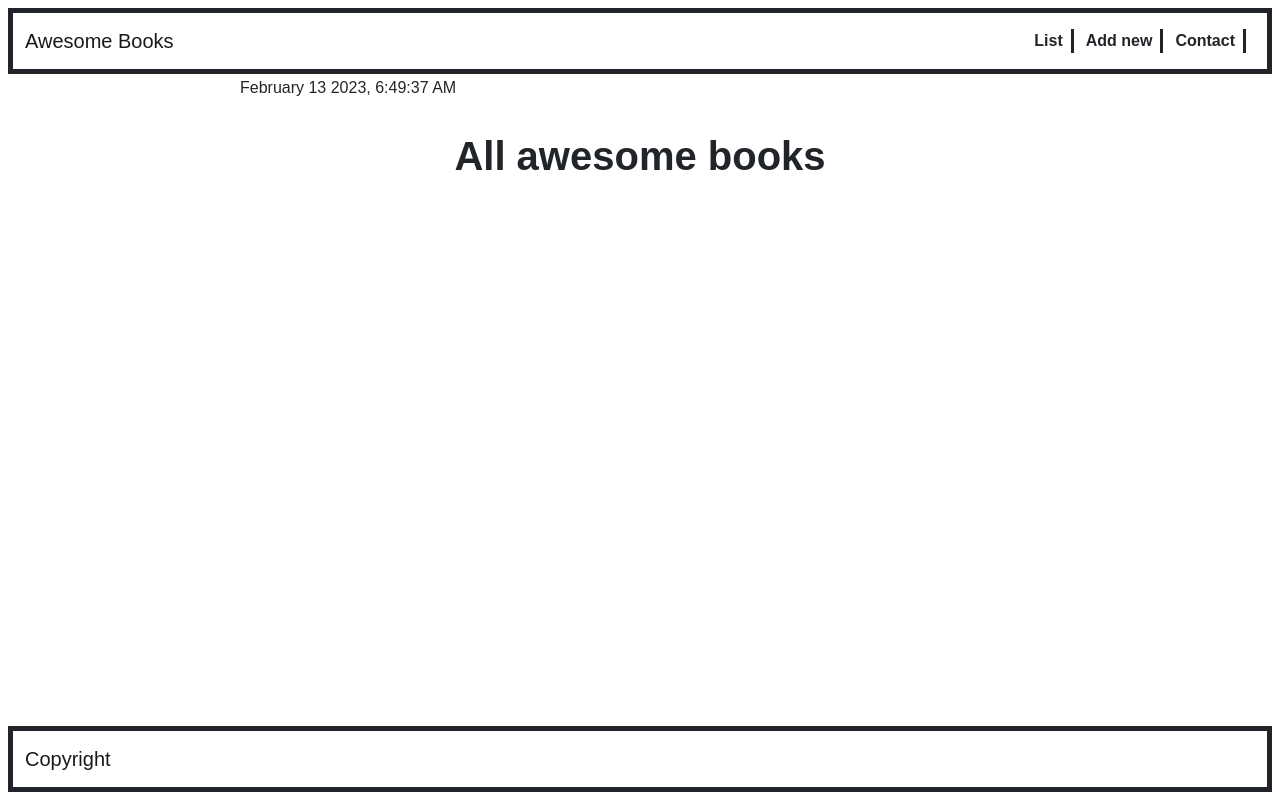
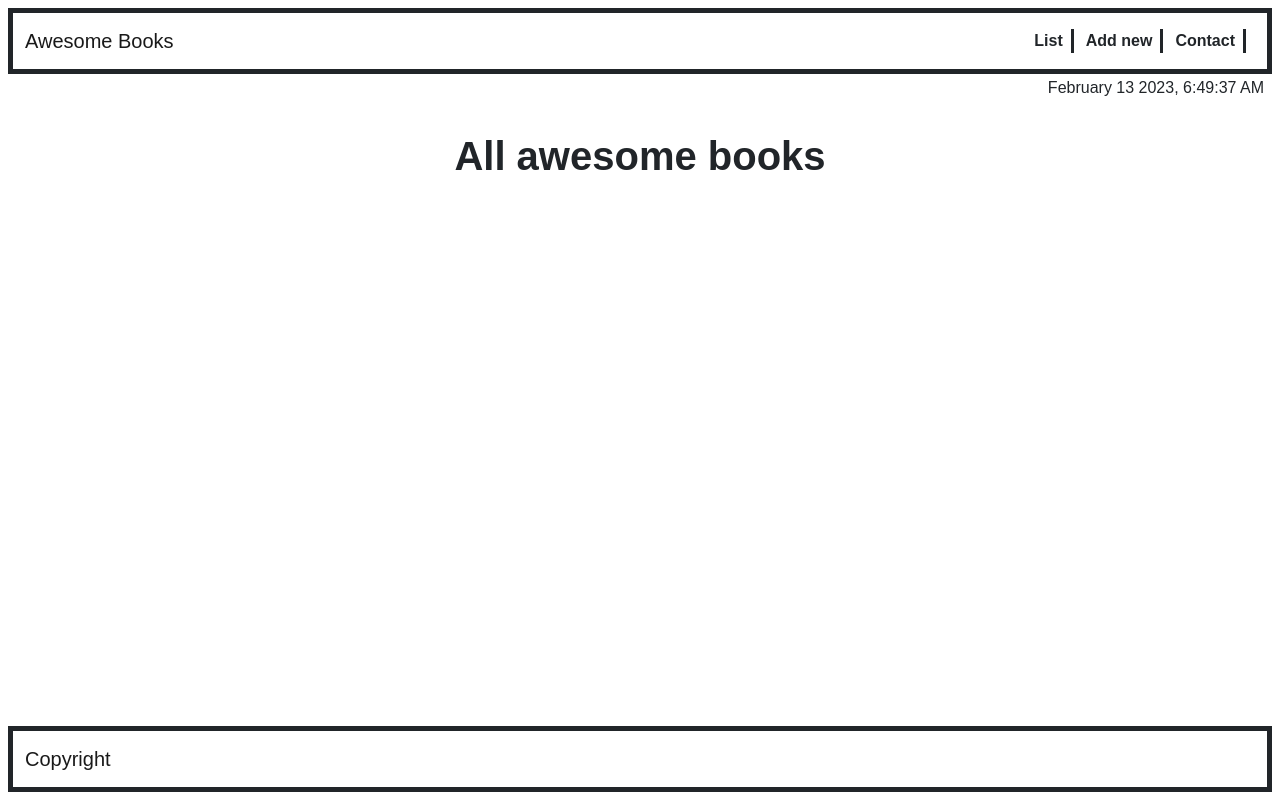
Before and after one commit to calebchris000/Microverse-Awesome-Project-Module, a plain HTML site: page index.html in a window 1280 px wide. Drawn offline with nearby package versions, Linux system fonts and the light colour scheme; a web font is replaced by a local one.

Commit message:
Fix date position

```diff
--- a/index.css
+++ b/index.css
@@ -126,7 +126,8 @@ form button,
   flex-wrap: wrap;
   justify-content: end;
   position: fixed;
-  left: 15rem;
+  right:0;
+  margin-right: 16px;
   user-select: none;
   margin-top: 24px;
   margin-bottom: 24px;
```
